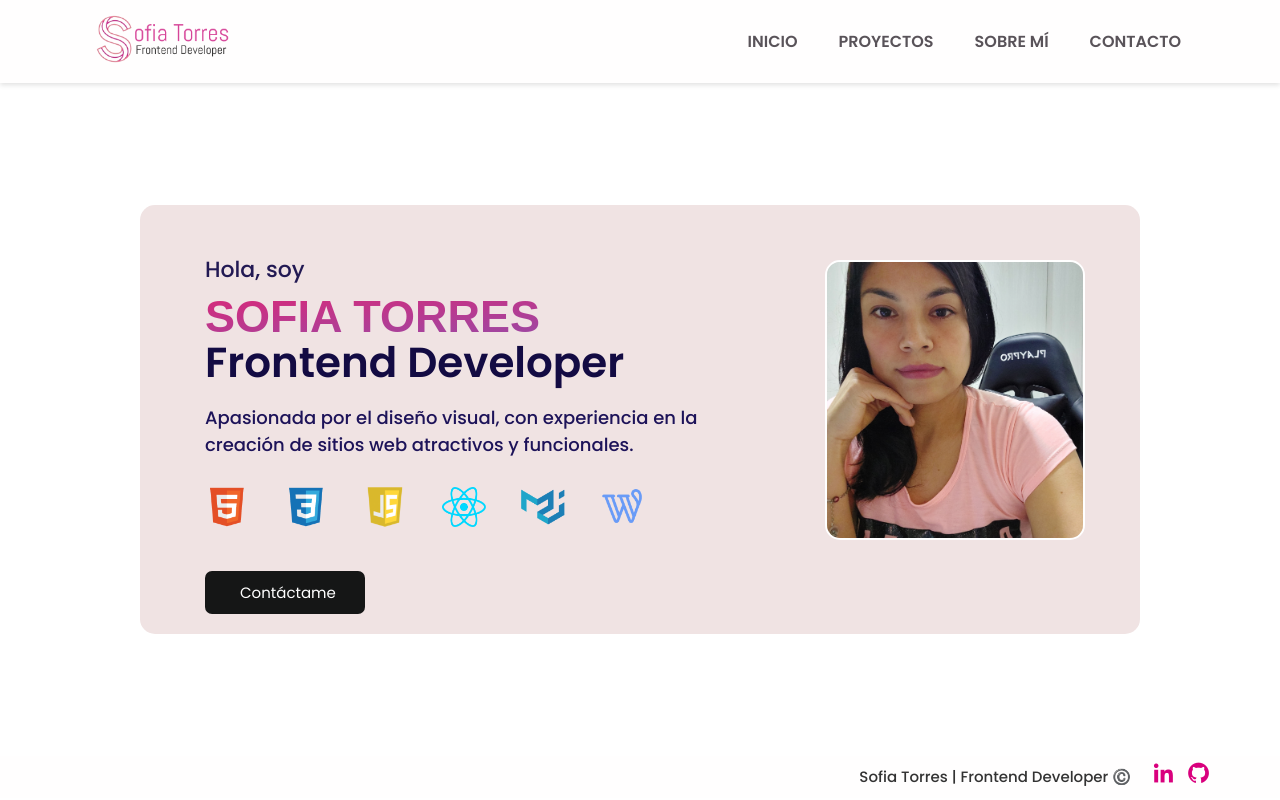
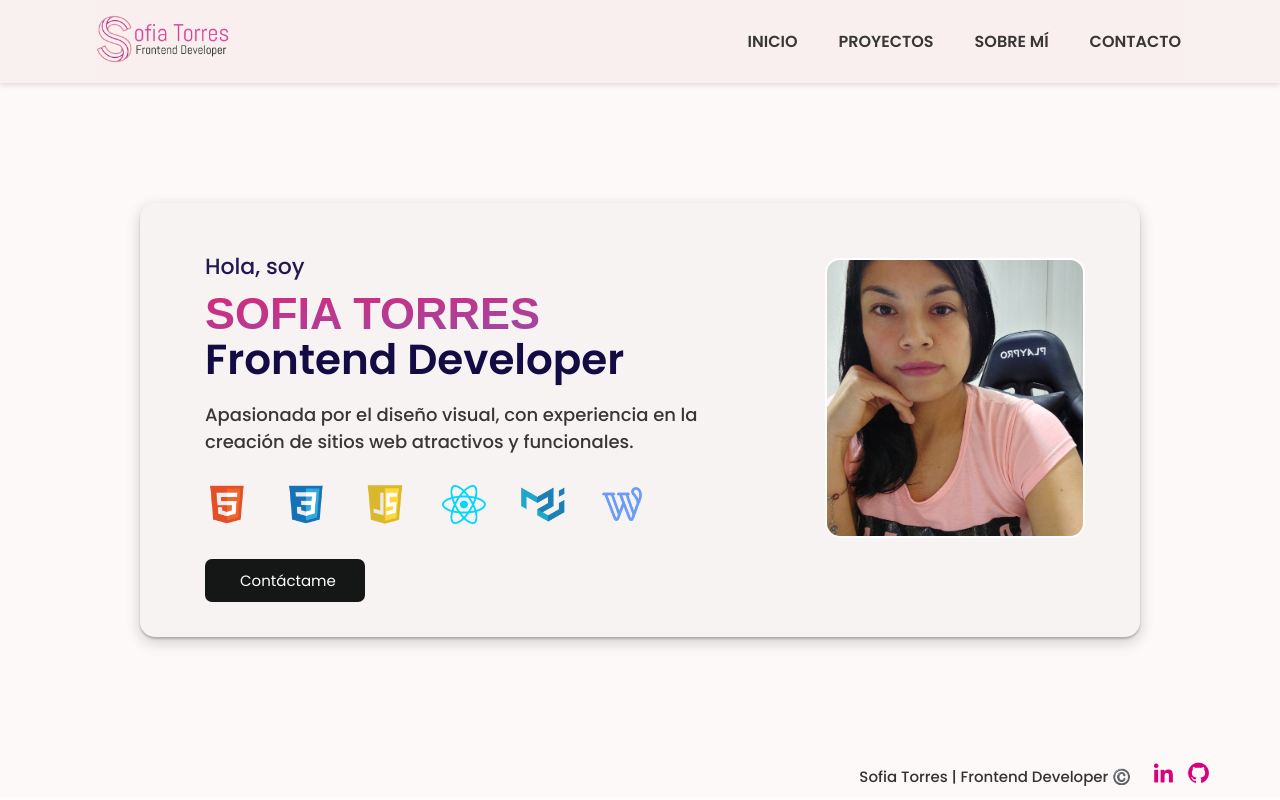
Before and after one commit to sofia-torres-v/Portfolio, a React (Vite) app: page / in a window 1280 px wide. Built offline with nearby package versions, Linux system fonts and the light colour scheme; a web font is replaced by a local one.

Commit message:
background and colors to the header and footer

```diff
--- a/src/App.css
+++ b/src/App.css
@@ -3,10 +3,12 @@
     top: 0;
     z-index: 2;
     box-shadow: 0 0.2rem 0.5rem rgba(1, 1, 1, 0.121);
-    background-color: #fffefe;
+    background-color: rgba(252, 235, 235, 0.3);
+    background-color: rgba(249, 240, 240, 0.996);
 }
 
 .section {
+    background-color: rgba(252, 235, 235, 0.3);
     min-height: calc(100vh - 119px);
     display: flex;
     flex-direction: column;
@@ -16,7 +18,8 @@
 }
 
 .footer{
-    background-color: #fffefe;
+    /* background-color: #fffefe; */
+    background-color: rgba(252, 235, 235, 0.3);
 }
 
 .footer__content{
--- a/src/Components/Navigation/Navbar.css
+++ b/src/Components/Navigation/Navbar.css
@@ -2,7 +2,7 @@
     width: 135px;
 }
 .navbar {
-    background-color: #fffefe;
+    background-color: rgba(249, 240, 240, 0.965);
     width: 85%;
     margin: 0 auto;
     display: flex;
@@ -15,7 +15,7 @@
 
 .navbar__links {
     display: flex;
-    color: #595359;
+    color: rgb(56, 54, 54);
     gap: 35px;
 }
 
--- a/src/Components/cardProject/cardProject.css
+++ b/src/Components/cardProject/cardProject.css
@@ -51,7 +51,7 @@
     left: 0;
     right: 0;
     bottom: 0;
-    background-color: #f0e3e3;
+    background-color: #f9e9e9;
     /* background-color: rgba(238, 226, 232, 0.887); */
     border-radius: 10px;
 }
@@ -151,14 +151,13 @@
 }
 
 .link-demo{
-    border: 2px solid #9763ab;
+    border: 1px solid #a33194;
     color: #130b43;
-    /* font-weight: 600; */
     background-color: #8f7b9873;
 }
 .link-repo{
     color: #000;
-    border: 2px solid #ac7496;
+    border: 1px solid #d9007d;
     background-color: #dfaecabe;
 }
 .project-skills{
--- a/src/Pages/About/About.css
+++ b/src/Pages/About/About.css
@@ -15,7 +15,7 @@
     color: #444044;
     display: flex;
     justify-content: center;
-    background-color: #f0e3e3;
+    /* background-color: rgba(233, 195, 195, 0.3); */
 }
 
 .skills-studies{
@@ -46,7 +46,7 @@
     position: relative;
     width: 85px;
     height: 95px;
-    background-color: #fcfcfc;
+    background-color: rgba(233, 195, 195, 0.3);
     margin: 5px 0;
     clip-path: polygon(50% 0%, 100% 25%, 100% 75%, 50% 100%, 0% 75%, 0% 25%);
     display: flex;
--- a/src/Pages/Home/Home.css
+++ b/src/Pages/Home/Home.css
@@ -3,9 +3,11 @@
     max-width: 1000px;
     margin: 20px auto;
     border-radius: 15px;
-    padding: 10px;
-    background-color: #f0e3e3;
+    padding: 10px 10px 25px;
+    background-color: #f7f3f3;
+    box-shadow: 0 2px 2px rgba(0, 0, 0, 0.2), 0 5px 15px rgba(0, 0, 0, 0.19);
 }
+
 
 
 .home__content-info {
@@ -36,8 +38,8 @@
     flex-direction: column;
     justify-content: flex-start;
     font-weight: 600;
+    padding: 20px 10px 0;
 }
-
 .span-hello1 {
     font-size: 1.8rem;
     font-weight: 500;
@@ -75,7 +77,7 @@
 .home__text {
     margin: 10px 0 12px;
     font-size: 1.5rem;
-    color: #1d1359;
+    color:rgb(56, 54, 54);;
     font-weight: 500;
 }
 
@@ -187,7 +189,10 @@
 
     .home__content-image {
         padding: 0;
-        margin: -10px 0 42px;
+        margin: -10px 0 32px;
+    }
+    .container-hello{
+        padding: 0;
     }
 
 }
```
